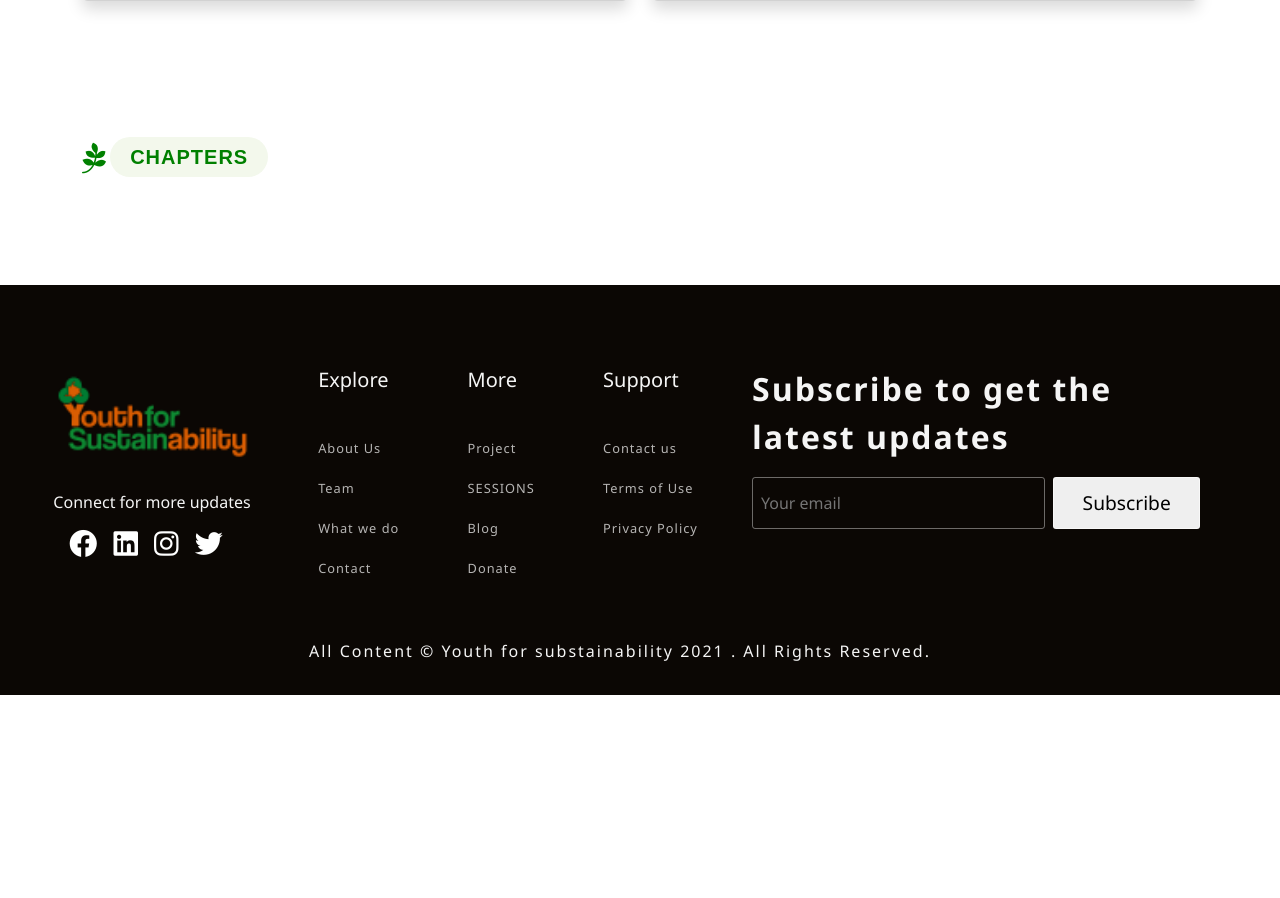
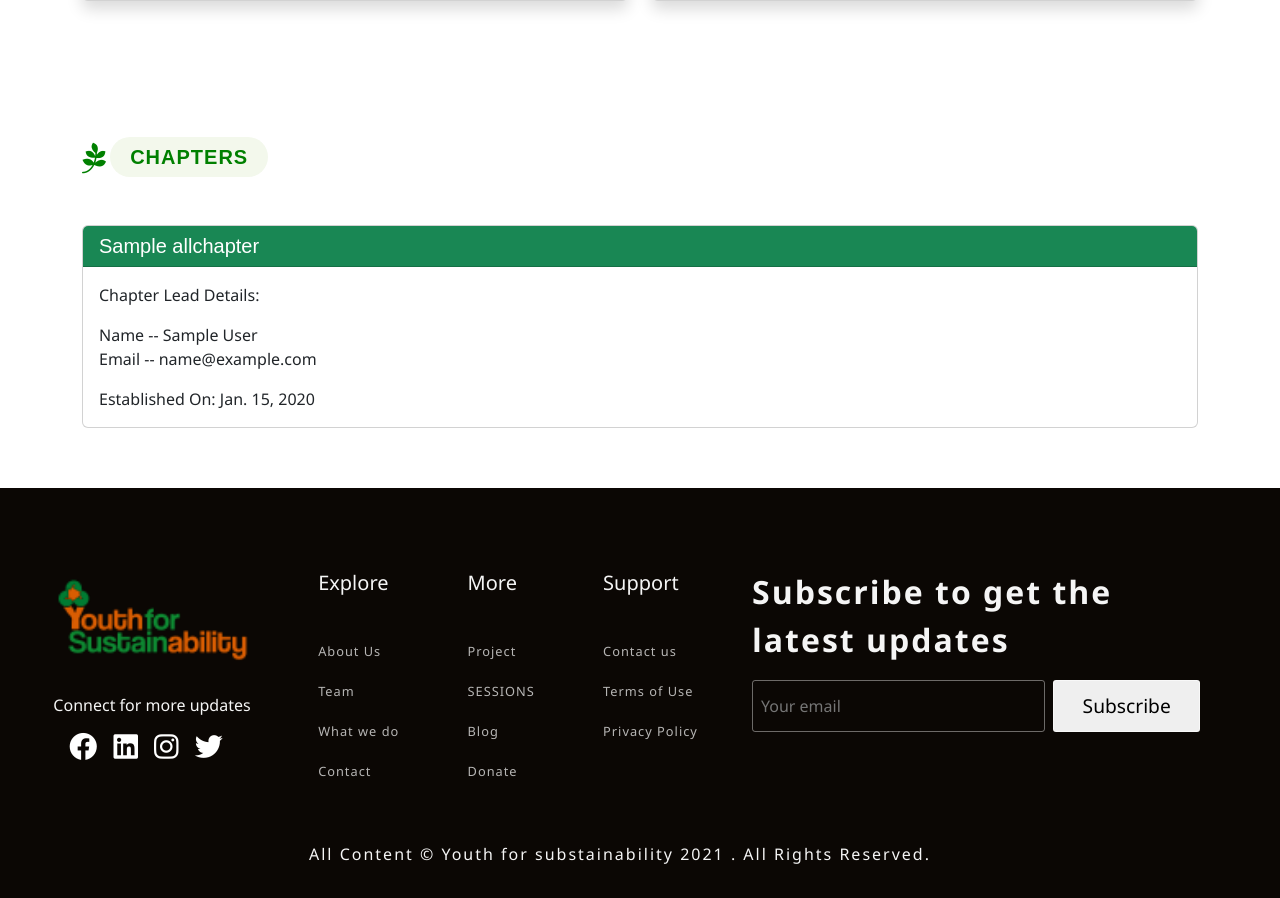
Before and after one commit to narayan071/yfs3, a Django app: page /chapters/ in a window 1280 px wide. Shown: the part 640-1538 px from the top of the page. Before the commit the page ends 1335 px from the top, so only its background shows below. Run offline with Django 4.2, Linux system fonts and the light colour scheme; tables that the repository leaves empty hold one stand-in row (values such as "Sample post"); some libraries are stand-ins or nearby versions.

Commit message:
added fnctionalities

```diff
--- a/chapters/forms.py
+++ b/chapters/forms.py
@@ -23,5 +23,5 @@ class NewChapterForm(forms.ModelForm):
     def __init__(self, *args, **kwargs):
         super(NewChapterForm, self).__init__(*args, **kwargs)
         for visible in self.visible_fields():
-            visible.field.widget.attrs['class'] = 'form-control '
+            visible.field.widget.attrs['class'] = 'form-control'
             # visible.field.widget.attrs['placeholder'] = visible.field.help_text
--- a/chapters/models.py
+++ b/chapters/models.py
@@ -78,3 +78,11 @@ class NewChapterApplication(models.Model):
 
     def __str__(self):
         return "New Chapter Form: " + self.institution_name
+
+class AllChapter(models.Model):
+    institution_name = models.CharField(max_length=220)
+    total_members = models.IntegerField(null=False, default=0)
+    chapter_lead = models.ForeignKey(settings.AUTH_USER_MODEL, on_delete=models.CASCADE, blank=True, null=True)
+    established_on = models.DateField(("Chapter Estd. On"),auto_now_add=True)
+    def __str__(self):
+        return f"{self.institution_name}"
--- a/chapters/views.py
+++ b/chapters/views.py
@@ -1,35 +1,53 @@
-from django.shortcuts import render,redirect
+from django.shortcuts import render,redirect,get_object_or_404
 from .forms import NewChapterForm
 from django.contrib import messages
+from .models import AllChapter
 
 # Create your views here.
 
 
 def chapters(request):
+    allchapters = AllChapter.objects.all().order_by('established_on')
+
     context = {
         "pname":"chapters",
+        "allchapters" : allchapters
     }
     return render(request, "chapters/index.html", context)
 
 def new_chapter(request):
-    context = {}
+    context={}
     if not request.user.is_authenticated:
         messages.error(request, "Please log into your account before applying to volunteer")
         return redirect('signin')
 
     form = NewChapterForm(instance=request.user)
     form.name = "New Chapter Form"
-
+    context['form'] = form
     if request.method == "POST":
         form = NewChapterForm(request.POST or None)
-
         if form.is_valid():
             obj = form.save(commit=False)
             obj.user = request.user
             obj.save()
+            chapter = AllChapter(
+                institution_name = request.POST.get('institution_name'),
+                chapter_lead = request.user,
+                established_on = request.POST.get('applied_at')
+            )
+            chapter.save()
             messages.success(
                 request, "You have successfully applied for a new chapter. We will contact you for further updates.")
             return redirect('profile')
 
     context['form'] = form
     return render(request, 'chapters/newchapter.html', context)
+
+# def chpterprofile(request):
+#     chapter = get_object_or_404(Chapter)
+
+#     context = {
+#         'pname':'Chapter Profile'
+
+#     }
+#     return render(request,'chapters/chapterprofile.html',context)
--- a/templates/chapters/index.html
+++ b/templates/chapters/index.html
@@ -54,6 +54,23 @@
             <span><i class="fa-brands fa-2xl fa-pagelines" style="color: #008000;"></i></span>
             <h3 class="title" >CHAPTERS</h3>
         </div>
+        <div>
+            {% for chapter in allchapters %}
+            <div class="card" >
+                <div class="card-header">
+                    <h5 class="card-title my-auto">{{ chapter.institution_name }}</h5>
+                </div>
+                <div class="card-body">
+                    <p class="card-text">Chapter Lead Details:</p>
+                    <p>
+                        Name -- {{ chapter.chapter_lead.first_name }}  {{ chapter.chapter_lead.last_name }}<br>
+                        Email --  {{ chapter.chapter_lead.email }}
+                    </p>
+                    <p class="card-text">Established On: {{ chapter.established_on }}</p>
+                </div>
+            </div>
+            {% endfor %}
+        </div>
     </div>
 </section>
 {% endblock content %}
--- a/templates/chapters/newchapter.html
+++ b/templates/chapters/newchapter.html
@@ -3,7 +3,7 @@
 {% block content %}
 <div class="container p-5 ">
     <div class="row">
-        <div class="card border border-3 rounded-3 m-5 col-md-7 mx-auto">
+        <div class="card border border-3 rounded-3 m-5 col-md-7 mx-auto" >
             <div class="card-header w-100">
                 <h1 class="display-6 fw-bold text-center my-auto">{{form.name}}</h1>
             </div>
```
Also changed, not shown: templates/chapters/chapterprofile.html (added, +7 -0 lines), chapters/migrations/0003_allchapter.py (added), static/images/carousel/slide1.JPG.
